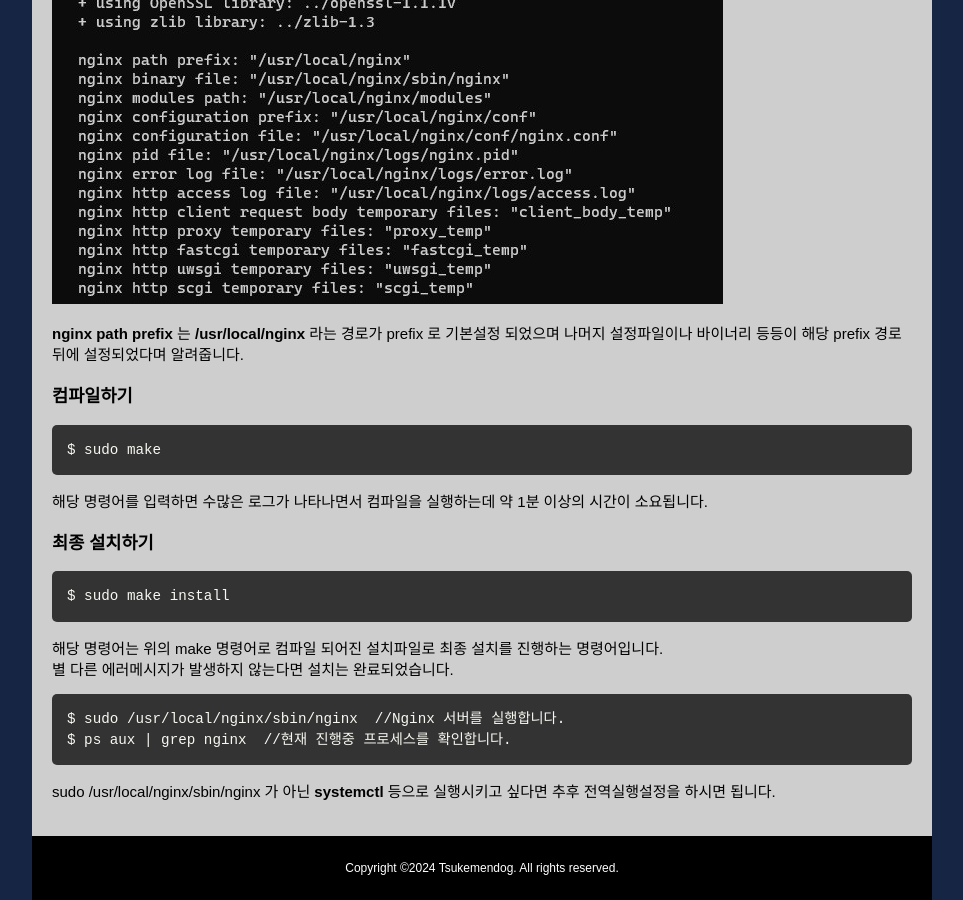
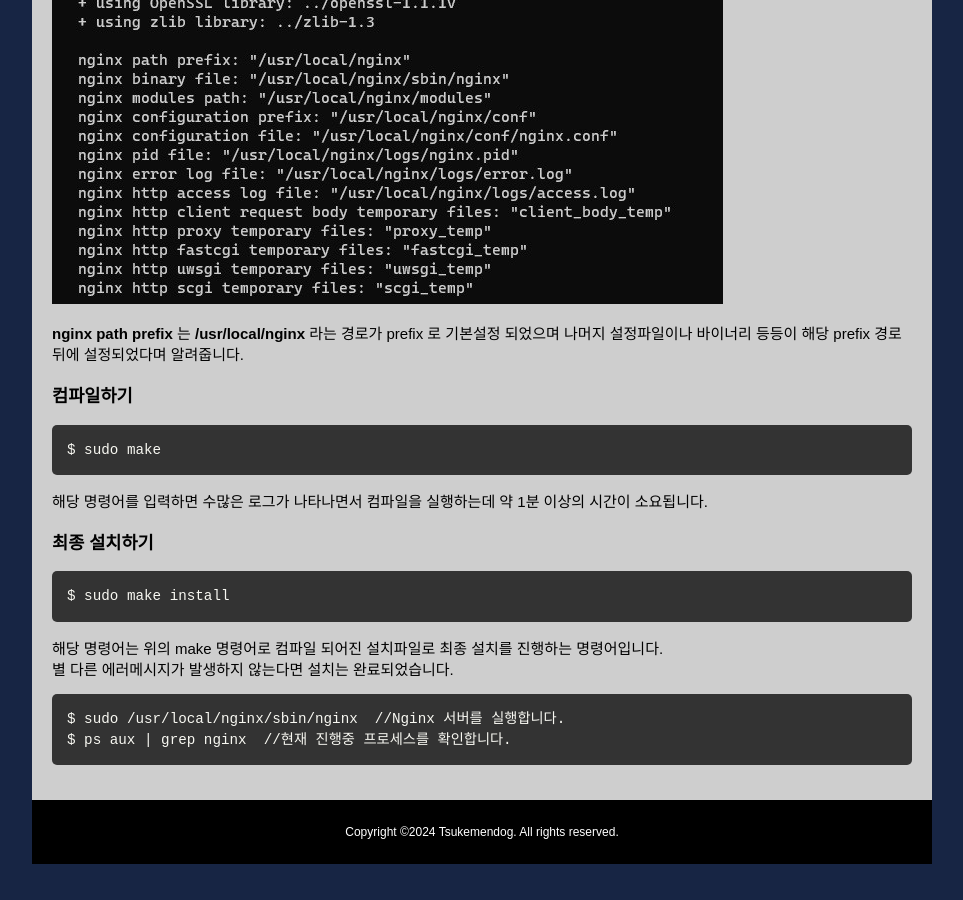
Before and after one commit to tsukemandev/tsukemandev.github.io, a Jekyll site: the page built from _posts/ko/linux/nginx/hls/2023-10-04-hls_install_nginx.md, in a window 1280 px wide and 900 px high, scrolled down 3353 px. Shown: the whole window, without its empty margins (158-1121 px from the left). Built offline with Jekyll 4.4.1, drawn with Linux system fonts in a browser that asks for light colours; after the commit the page ends 4217 px from its top, so only the background shows below that.

Commit message:
포스트 수정

````diff
--- a/_posts/ko/linux/nginx/hls/2023-10-04-hls_install_nginx.md
+++ b/_posts/ko/linux/nginx/hls/2023-10-04-hls_install_nginx.md
@@ -166,5 +166,3 @@
 $ sudo /usr/local/nginx/sbin/nginx  //Nginx 서버를 실행합니다.
 $ ps aux | grep nginx  //현재 진행중 프로세스를 확인합니다.
 ```
-
-sudo /usr/local/nginx/sbin/nginx 가 아닌 **systemctl** 등으로 실행시키고 싶다면 추후 전역실행설정을 하시면 됩니다.
````
